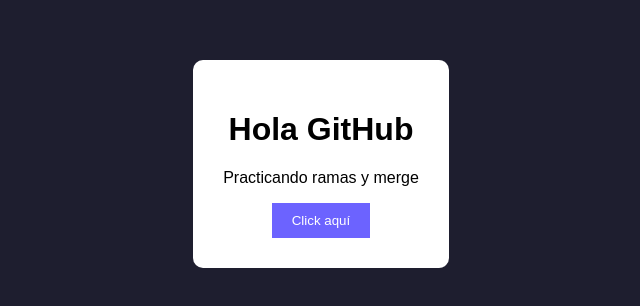
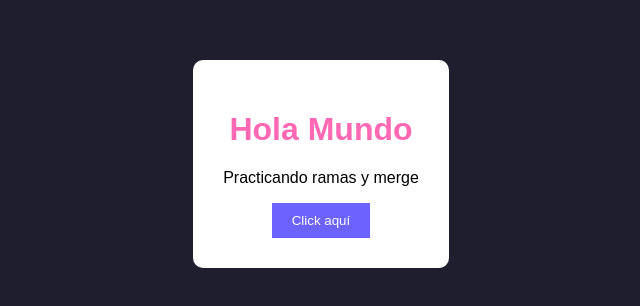
Before and after one commit to antenaoCele/GIT-TRABAJO-PRACTICO, a plain HTML site: page index.html in a window 1280 px wide. Shown: the part 236-542 px from the top of the page, without its empty margins (319-959 px from the left). Drawn offline with Linux system fonts and the light colour scheme.

Commit message:
Update title

```diff
--- a/index.html
+++ b/index.html
@@ -7,7 +7,7 @@
   </head>
   <body>
     <div class="container">
-      <h1>Hola GitHub</h1>
+      <h1>Hola Mundo</h1>
       <p>Practicando ramas y merge</p>
 
       <button>Click aquí</button>
--- a/styles.css
+++ b/styles.css
@@ -23,3 +23,7 @@
   border: none;
   padding: 10px 20px;
 }
+
+h1 {
+  color: hotpink;
+}
```
